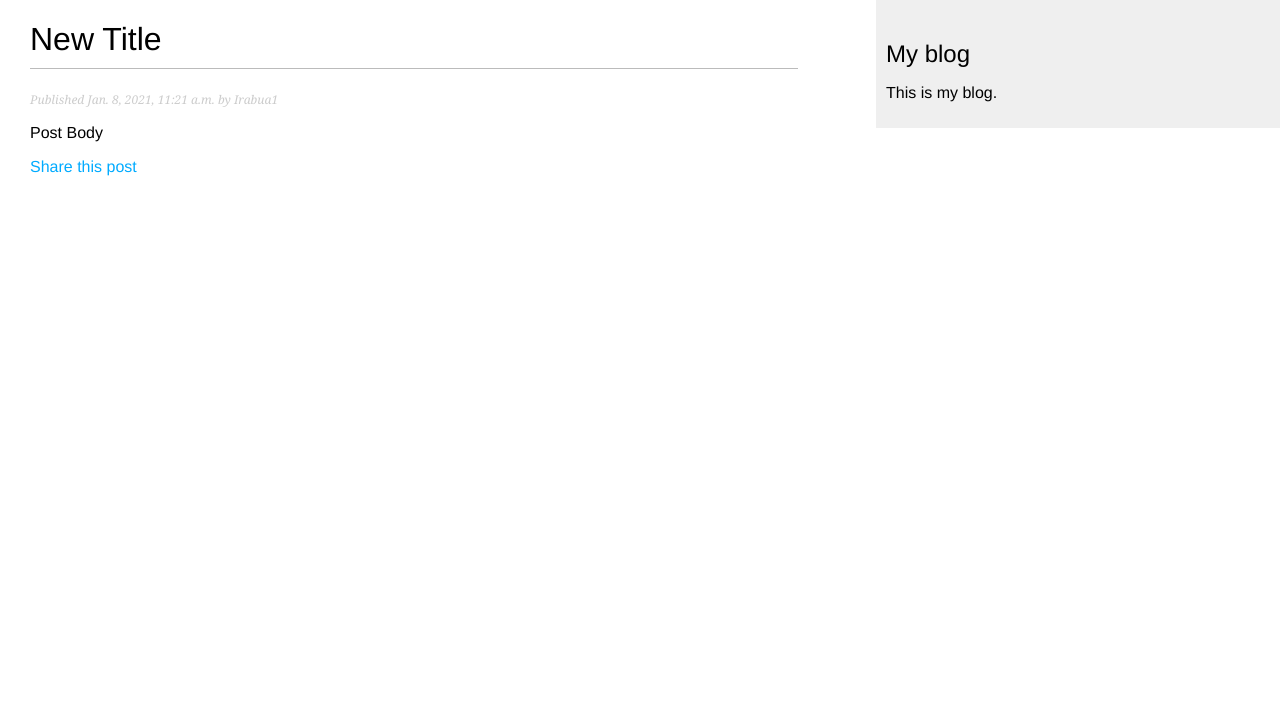
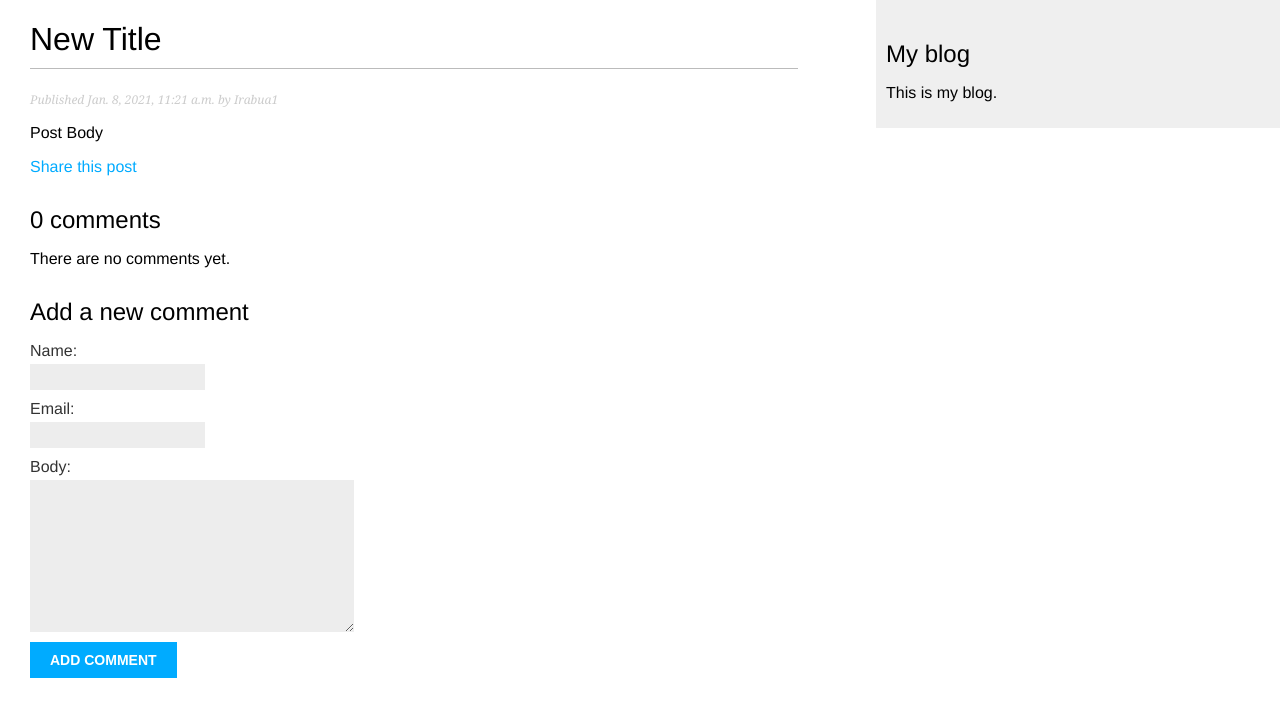
Before and after one commit to Irabua/BlogApp, a Django app: a page that uses blog/templates/blog/post/detail.html in a window 1280 px wide. Shown: the top 717 px of the page. Run offline with Django 3.2, Linux system fonts and the light colour scheme; data comes from the database, SQL or seed files in the repository; both versions use the stored data as it was after the commit.

Commit message:
Adding Comments section

```diff
--- a/blog/forms.py
+++ b/blog/forms.py
@@ -1,7 +1,13 @@
 from django import forms
+from .models import Comment
 
 class EmailPostForm(forms.Form):
     name = forms.CharField(max_length=25)
     email = forms.EmailField()
     to = forms.EmailField()
     comments = forms.CharField(required=False, widget=forms.Textarea)
+
+class CommentForm(forms.ModelForm):
+    class Meta:
+        model = Comment
+        fields = ('name', 'email', 'body')
--- a/blog/models.py
+++ b/blog/models.py
@@ -34,3 +34,20 @@ class Post(models.Model):
 
     def __str__(self):
         return self.title
+
+class Comment(models.Model):
+    post = models.ForeignKey(Post, on_delete=models.CASCADE, related_name='comments')
+    name = models.CharField(max_length=80)
+    email = models.EmailField()
+    body = models.TextField()
+    created = models.DateTimeField(auto_now_add=True)
+    updated = models.DateTimeField(auto_now=True)
+    active = models.BooleanField(default=True)
+
+
+    class Meta:
+        ordering = ('created',)
+
+
+    def __str__(self):
+        return f'Comment by {self.name} on {self.post}'
--- a/blog/templates/blog/post/detail.html
+++ b/blog/templates/blog/post/detail.html
@@ -13,4 +13,34 @@
             Share this post
         </a>
     </p>
+
+    {% with comments.count as total_comments %}
+        <h2>
+            {{ total_comments }} comment{{ total_comments|pluralize }}
+        </h2>
+    {% endwith %}
+
+    {% for comment in comments %}
+        <div class="comment">
+            <p class="info">
+                Comment {{ forloop.counter }} by {{ comment.name }}
+                {{ comment.created }}
+            </p>
+            {{ comment.body|linebreaks }}
+        </div>
+        {% empty %}
+         <p>There are no comments yet.</p>
+    {% endfor %}
+
+    {% if new_comment %}
+        <h2>Your comment has been added.</h2>
+    {% else %}
+        <h2>Add a new comment</h2>
+        <form method="post">
+            {{ comment_form.as_p }}
+            {% csrf_token %}
+            <p><input type="submit" value="Add comment"></p>
+        </form>
+    {% endif %}
+
 {% endblock %}
--- a/blog/views.py
+++ b/blog/views.py
@@ -1,8 +1,8 @@
 from django.shortcuts import render, get_object_or_404
-from .models import Post
+from .models import Post, Comment
 from django.core.paginator import Paginator, EmptyPage, PageNotAnInteger
 from django.views.generic import ListView
-from .forms import EmailPostForm
+from .forms import EmailPostForm, CommentForm
 from django.core.mail import send_mail
 
 
@@ -28,7 +28,24 @@ class PostListView(ListView):
 
 def post_detail(request, year, month, day, post):
     post = get_object_or_404(Post, slug=post, status='published', publish__year=year, publish__month=month, publish__day=day)
-    return render(request, 'blog/post/detail.html', {'post': post})
+
+    # List of active comments for this post
+    comments = post.comments.filter(active=True)
+    new_comment = None
+    if request.method == 'POST':
+        # A comment was posted
+        comment_form = CommentForm(data=request.POST)
+        if comment_form.is_valid():
+            # Create Comment object but don't save to database yet
+            new_comment = comment_form.save(commit=False)
+            # Assign the current post to the comment
+            new_comment.post = post
+            # Save the comment to the database
+            new_comment.save()
+    else:
+        comment_form = CommentForm()
+
+    return render(request, 'blog/post/detail.html', {'post': post, 'comments': comments, 'new_comment': new_comment, 'comment_form': comment_form})
 
 def post_share(request, post_id):
     # Retrieve post by id
```
Also changed, not shown: blog/admin.py (+7 -1 lines), blog/migrations/0002_comment.py (added), db.sqlite3.
